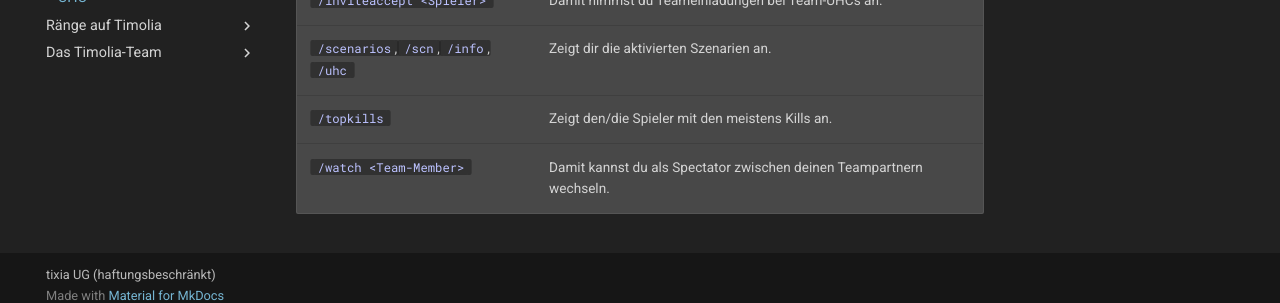
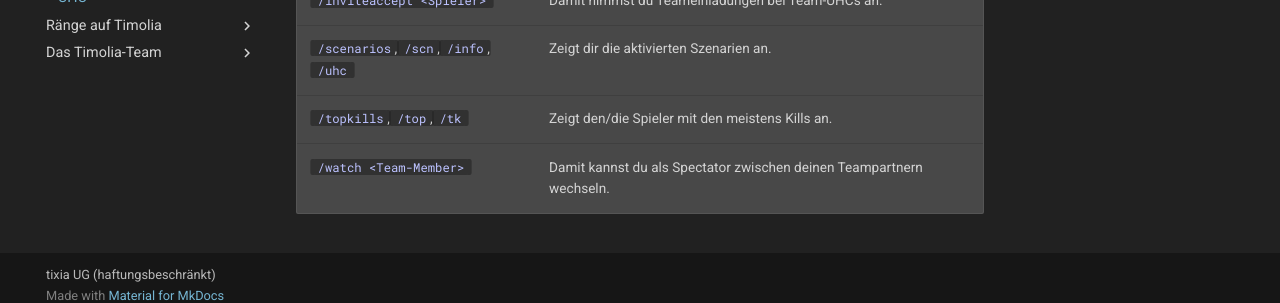
Before and after one commit to TimoliaDE/HowTo, an MkDocs documentation site: the page built from docs/games/uhc.md, in a window 1280 px wide and 900 px high, scrolled down 4201 px. Shown: the part 582-885 px from the top of the window. Built offline with MkDocs 1.6.1 and Material for MkDocs 9.7.7, drawn with Linux system fonts in a browser that asks for light colours; old or Windows-style settings are respelled for this version of MkDocs.

Commit message:
UHC add /topkills aliasse `/top`, `/tk`

```diff
--- a/docs/games/uhc.md
+++ b/docs/games/uhc.md
@@ -95,5 +95,5 @@ Hier findest du alle UHC-Szenarien und deren Bedeutung.
 | `/invite <Spieler>`                        | Damit kannst du Spieler in dein Team bei Team-UHCs einladen. |
 | `/inviteaccept <Spieler>`                  | Damit nimmst du Teameinladungen bei Team-UHCs an. |
 | `/scenarios`, `/scn`, `/info`, `/uhc`      | Zeigt dir die aktivierten Szenarien an. |
-| `/topkills`                                | Zeigt den/die Spieler mit den meistens Kills an. |
+| `/topkills`, `/top`, `/tk`                 | Zeigt den/die Spieler mit den meistens Kills an. |
 | `/watch <Team-Member>`                     | Damit kannst du als Spectator zwischen deinen Teampartnern wechseln. |
```
